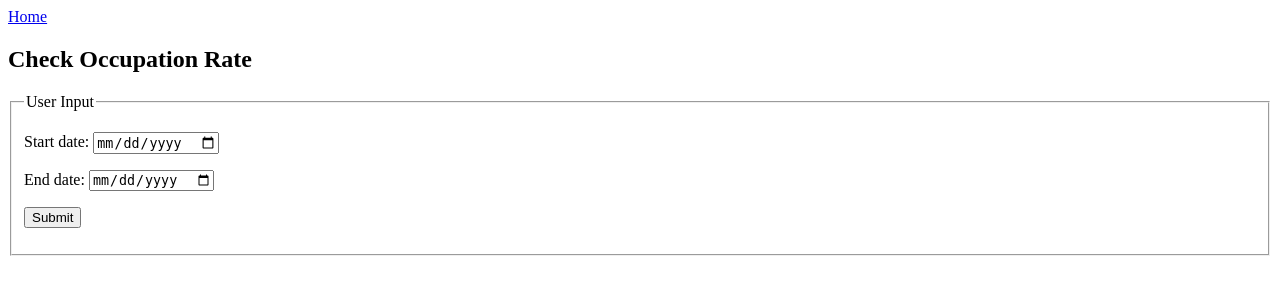
After one commit to hotpro/hotel_management, a PHP site: page /occupationrate.php in a window 1280 px wide. The commit adds this page. Shown: the top 300 px of the page. Run offline with PHP 8.4, Linux system fonts and the light colour scheme.

Commit message:
add "check occupation rate" function, update "book room" function

```diff
--- /dev/null
+++ b/web/occupationrate.php
@@ -0,0 +1,75 @@
+<!DOCTYPE html>
+<html lang="en">
+<head>
+  <meta charset="UTF-8">
+  <title>Hotel Management</title>
+<link rel="stylesheet" href="css/table.css"
+
+</head>
+<body>
+
+<div>
+<?php
+include 'connection.php';
+include 'return_to_home.php';
+?>
+<h2>Check Occupation Rate</h2>
+<form method="post" action="<?php echo htmlspecialchars($_SERVER["PHP_SELF"]);?>">
+    <fieldset>
+         <legend>User Input</legend>
+          <p>
+          <label>Start date:</label>
+          <input type="date" name="startdate">
+          </p>
+          <p>
+          <label>End date:</label>
+          <input type="date" name="enddate">
+          </p>
+          <p>
+          <input type="submit" value="Submit" />
+          </p>
+    </fieldset>
+</form>
+
+<?php
+if ($_SERVER["REQUEST_METHOD"] == "POST") {
+    $startdate = date_create(test_input($_POST["startdate"]));
+    $enddate = date_create(test_input($_POST["enddate"]));
+    $duration = date_diff($startdate,$enddate)->days + 1;
+
+    $totalRoomsql="SELECT count(*) as total  FROM room";
+    $result=mysql_query($totalRoomsql);
+    $totalRooms=floatval(mysql_fetch_array($result)['total']);
+
+
+    echo "<p>Start date: ".$startdate->format('Y-m-d').", End date: ".$enddate->format('Y-m-d').
+        ", Duration: ".$duration." days.</p>";
+    echo "<p>Total number of rooms: ".$totalRooms."</p>";
+    $totalrate=0;
+    echo "<table><tr><th>Date</th><th>Occupation rate</th><th>Occupied number</th>";
+
+    while($startdate <= $enddate){
+        $date = $startdate->format('Y-m-d');
+        $occupiedsql="select	count(room_id) as occupied
+                        from		stay
+                        where		check_in_date<='$date' and check_out_date>'$date'";
+        $resultdate=mysql_query($occupiedsql);
+        $occupied=floatval(mysql_fetch_array($resultdate)['occupied']);
+
+        $rate=number_format($occupied/$totalRooms, 2, '.', '');
+        $totalrate=$totalrate+$rate;
+        echo "<tr><td>".$date."</td><td>".$rate."</td><td>".$occupied."</td></tr>";
+        date_add($startdate,date_interval_create_from_date_string('1 day'));
+    }
+    $averagerate=$totalrate/$duration;
+    echo "<p>Average occupation rate = ".number_format($averagerate, 2, '.', '')."</p>";
+}
+
+function test_input($data) {
+   $data = trim($data);
+   $data = stripslashes($data);
+   $data = htmlspecialchars($data);
+   return $data;
+}
+?>
+</div>
```
Also changed, not shown: web/getAllRoomInfo.php (+4 -4 lines), web/index.html (+8 -7 lines), web/searchRoom.php (+9 -3 lines), web/searchroompoint.php (+4 -3 lines).
